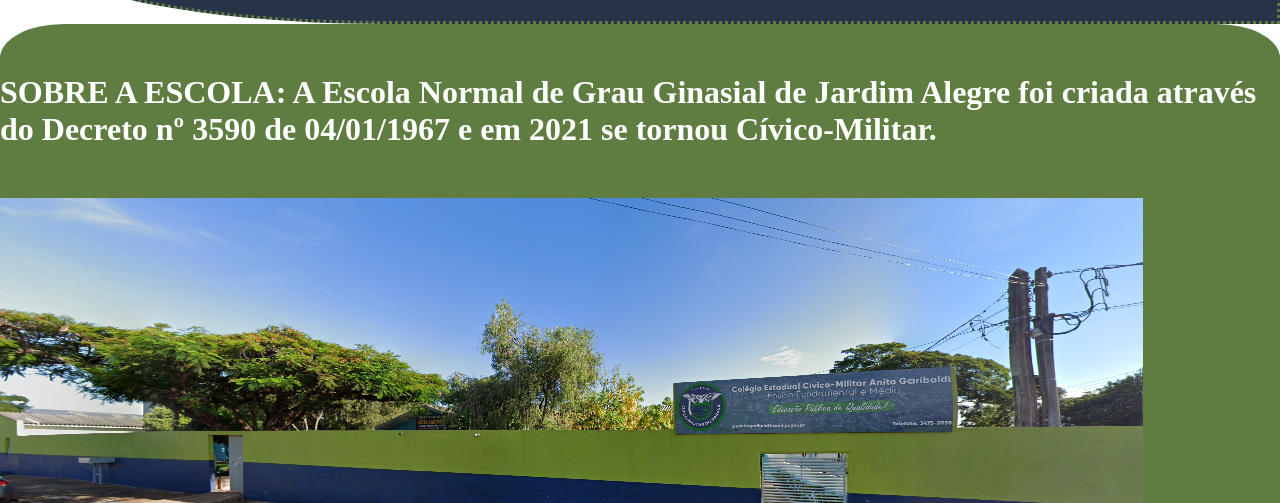
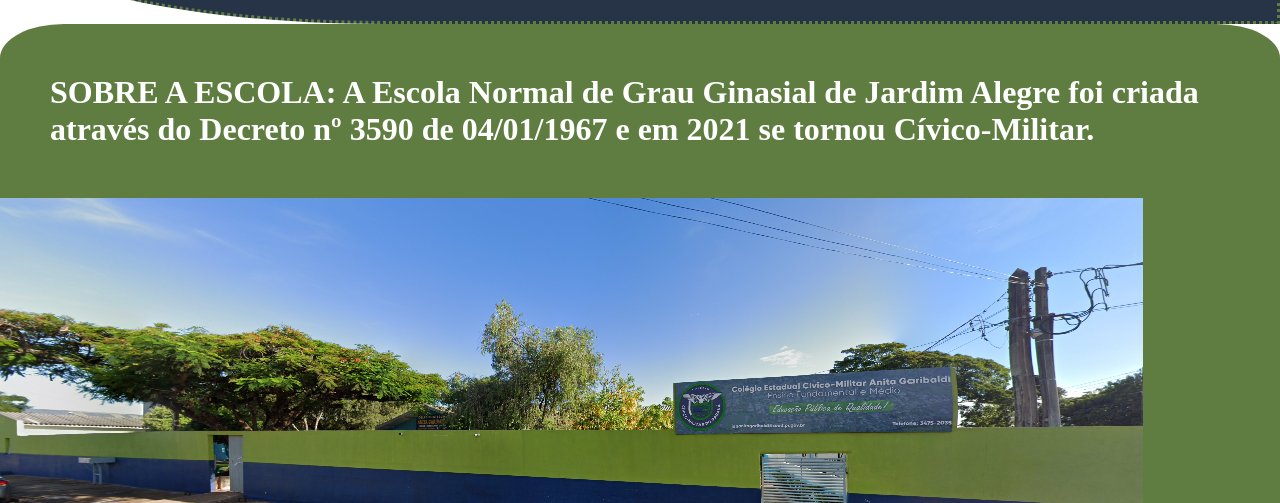
Before and after one commit to thiagocherp/projeto-site-anita, a plain HTML site: page index.html in a window 1280 px wide. Shown: the part 297-800 px from the top of the page. Drawn offline with Linux system fonts and the light colour scheme.

Commit message:
colocando margin no texto-escola

```diff
--- a/style.css
+++ b/style.css
@@ -52,6 +52,7 @@
 
 .main-superior-texto-escola{
     padding: 50px 0;
+    margin: 0 0 0 50;
 
 }
 .main-inferior{
```
